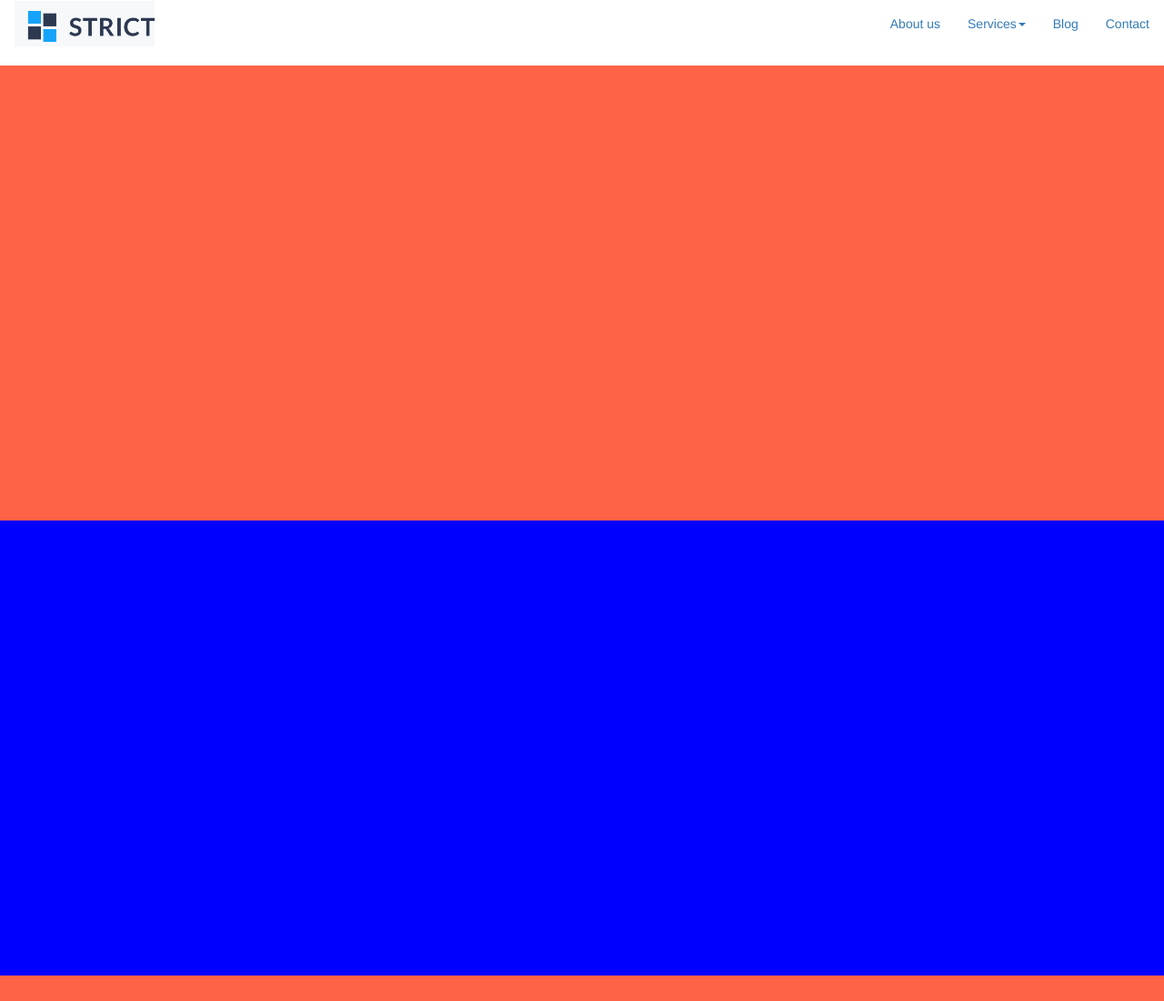
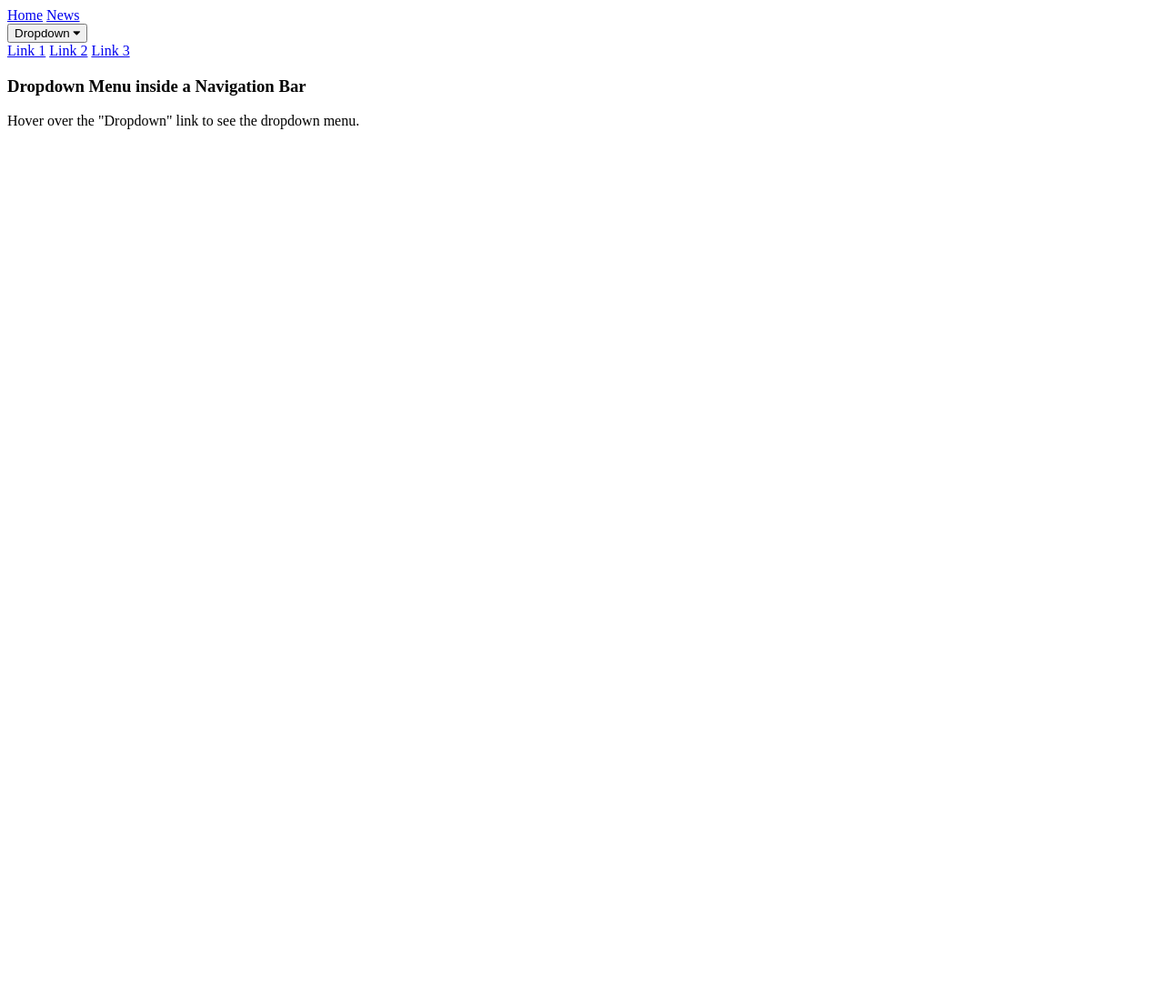
Before and after one commit to kishor82/Rapidops, a plain HTML site: page index.html in a window 1280 px wide. Shown: the top 1100 px of the page at 91% size. After the commit the page ends 800 px from the top, so only its background shows below. Drawn offline with nearby package versions, Linux system fonts and the light colour scheme.

Commit message:
index.html

```diff
--- a/index.html
+++ b/index.html
@@ -1,63 +1,29 @@
 <!DOCTYPE html>
 <html>
-  <head>
-    <meta charset="utf-8" />
-    <meta name="viewport" content="width=device-width, initial-scale=1" />
-    <link
-      rel="stylesheet"
-      href="https://maxcdn.bootstrapcdn.com/bootstrap/3.4.0/css/bootstrap.min.css"
-    />
-    <script src="https://ajax.googleapis.com/ajax/libs/jquery/3.3.1/jquery.min.js"></script>
-    <script src="https://maxcdn.bootstrapcdn.com/bootstrap/3.4.0/js/bootstrap.min.js"></script>
-    <style type="text/css">
-      .navbar {
-        display: block;
-        width: 100 %;
-      }
-      .test  {
-      	display: block;
-        width: 100 %;
-        height: 500px;
-        background-color: tomato;
-      }
+<head>
+<meta name="viewport" content="width=device-width, initial-scale=1">
+<link rel="stylesheet" href="https://cdnjs.cloudflare.com/ajax/libs/font-awesome/4.7.0/css/font-awesome.min.css">
+<link rel="stylesheet" type="text/css" href="./css/index.css">
+</head>
+<body>
 
-       .test1 {
+<div class="navbar">
+  <a href="#home">Home</a>
+  <a href="#news">News</a>
+  <div class="dropdown">
+    <button class="dropbtn">Dropdown
+      <i class="fa fa-caret-down"></i>
+    </button>
+    <div class="dropdown-content">
+      <a href="#">Link 1</a>
+      <a href="#">Link 2</a>
+      <a href="#">Link 3</a>
+    </div>
+  </div>
+</div>
 
-       	height: 500px;
-       	background-color: blue;
-      }
-    </style>
-  </head>
-  <body>
-    <div class="container-fluid">
-      <nav class="navbar">
-        <div class="navbar-header"><img src="logo.png" alt="logo" height="50px" ></div>
-        <ul class="nav navbar-nav navbar-right">
-          <li><a href="#">About us</a></li>
-          <li class="dropdown">
-            <a class="dropdown-toggle" data-toggle="dropdown" href="#"
-              >Services<span class="caret"></span
-            ></a>
-            <ul class="dropdown-menu">
-              <li><a href="#">Services Main 1</a></li>
-              <li><a href="#">Services Main 2</a></li>
-              <li><a href="#">Services Main 3</a></li>
-              <li><a href="#">Services Main 4</a></li>
-            </ul>
-          </li>
-          <li><a href="#">Blog</a></li>
-          <li><a href="#">Contact</a></li>
-        </ul>
-      </nav>
-    </div>
-     <div class="test" class="container-fluid">
+<h3>Dropdown Menu inside a Navigation Bar</h3>
+<p>Hover over the "Dropdown" link to see the dropdown menu.</p>
 
-      </div>
-      <div class="test1" class="container-fluid">
-
-      </div>
-      <div class="test" class="container-fluid">
-
-      </div>
-  </body>
+</body>
 </html>
```
